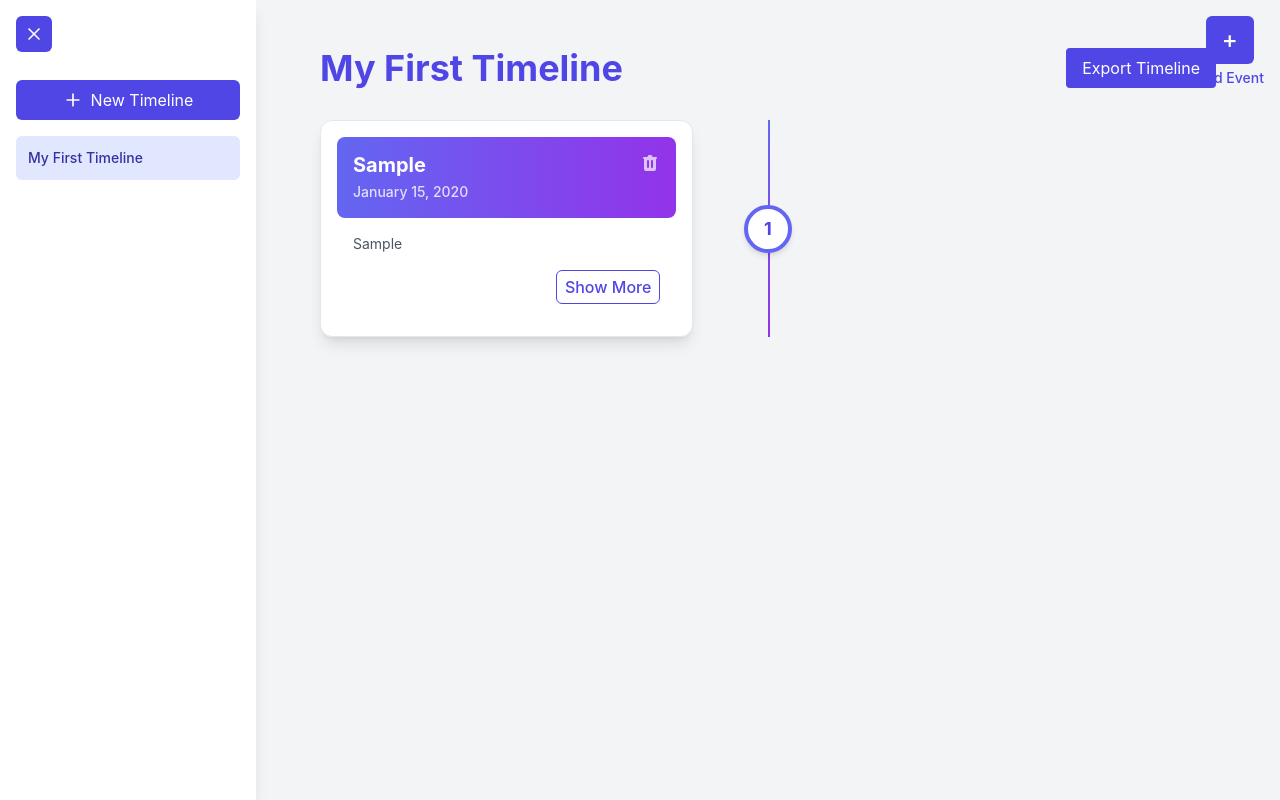
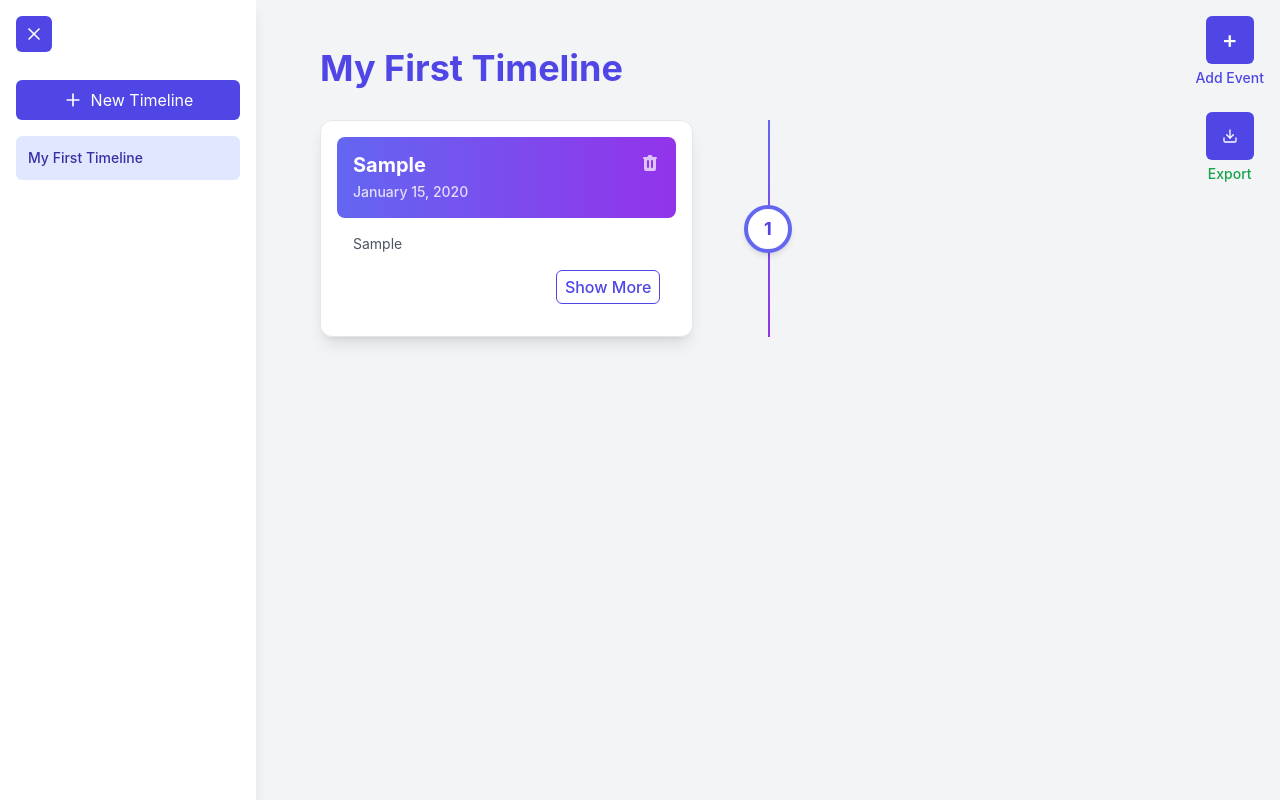
Before and after one commit to sayantan-2/Simple-timeline-maker, a React (Create React App) app: page / in a window 1280 px wide. Both pictures are taken after typing "Sample", "2020-01-15", "Sample" into the empty fields and a click on the button "Add Event". Built offline with nearby package versions, Linux system fonts and the light colour scheme.

Commit message:
bug fixes

```diff
--- a/src/components/AddEventButton.jsx
+++ b/src/components/AddEventButton.jsx
@@ -2,7 +2,7 @@ import React from "react";
 import { Button } from "./ui/button";
 
 const AddEventButton = ({ onClick }) => (
-  <div className="fixed top-4 right-4 text-center">
+  <div className="text-center">
     <Button
       onClick={onClick}
       className="rounded-full w-12 h-12 bg-indigo-600 hover:bg-indigo-700 text-white text-2xl font-bold"
--- /dev/null
+++ b/src/components/ExportButton.jsx
@@ -0,0 +1,17 @@
+import React from "react";
+import { Button } from "./ui/button";
+import { Download } from "lucide-react";
+
+const ExportButton = ({ onClick }) => (
+  <div className="text-center">
+    <Button
+      onClick={onClick}
+      className="rounded-full w-12 h-12 bg-green-600 hover:bg-green-700 text-white flex items-center justify-center"
+    >
+      <Download size={24} />
+    </Button>
+    <p className="mt-1 text-sm text-green-600 font-medium">Export</p>
+  </div>
+);
+
+export default ExportButton;
--- a/src/components/Timeline.jsx
+++ b/src/components/Timeline.jsx
@@ -4,6 +4,7 @@ import TimelineList from "./TimelineList";
 import { DetailedEventCard } from "./DetailedEventCard";
 import EditEventForm from "./EditEventForm";
 import AddEventButton from "./AddEventButton";
+import ExportButton from "./ExportButton";
 import PopupForm from "./PopupForm";
 import { Pencil } from "lucide-react";
 
@@ -45,6 +46,7 @@ const Timeline = ({ events, onEventsUpdate, timelineName, onRename }) => {
 
   const handleTitleKeyDown = (e) => {
     if (e.key === "Enter") {
+      e.preventDefault();
       finishEditing();
     } else if (e.key === "Escape") {
       setEditedTitle(timelineName);
@@ -103,9 +105,10 @@ const Timeline = ({ events, onEventsUpdate, timelineName, onRename }) => {
 
   return (
     <div className="min-h-screen bg-gray-100 py-12 px-4 sm:px-6 lg:px-8">
-      <div className="max-w-4xl mx-auto">
+      <div className="max-w-4xl mx-auto relative">
         <div className="flex justify-between items-start gap-4 mb-8">
           <div className="flex-grow max-w-[70%]">
+            <div className="group relative">
               {isEditingTitle ? (
                 <div className="w-full">
                   <textarea
@@ -126,33 +129,26 @@ const Timeline = ({ events, onEventsUpdate, timelineName, onRename }) => {
                   />
                 </div>
               ) : (
-              <div className="group flex items-start gap-2">
-                <h1 className="text-4xl font-bold text-indigo-600 whitespace-pre-wrap break-words">
+                <>
+                  <h1 className="text-4xl font-bold text-indigo-600 break-words pr-12">
                     {timelineName}
                   </h1>
                   <button
                     onClick={startEditing}
-                  className="text-gray-500 hover:text-indigo-600 p-1 rounded-md transition-colors opacity-0 group-hover:opacity-100 mt-2"
+                    className="absolute top-0 right-0 text-gray-500 hover:text-indigo-600 p-1 rounded-md transition-colors opacity-0 group-hover:opacity-100"
                     title="Rename Timeline"
                   >
-                  <Pencil size={20} />
+                    <Pencil size={24} />
                   </button>
-              </div>
+                </>
               )}
             </div>
-          {events.length > 0 && (
-            <button
-              onClick={exportTimeline}
-              className="bg-indigo-600 text-white px-4 py-2 rounded hover:bg-indigo-700 flex-shrink-0"
-            >
-              Export Timeline
-            </button>
-          )}
           </div>
-
-        {events.length > 0 && (
+          <div className="fixed top-4 right-4 flex flex-col items-center space-y-6">
             <AddEventButton onClick={() => setIsFormVisible(true)} />
-        )}
+            {events.length > 0 && <ExportButton onClick={exportTimeline} />}
+          </div>
+        </div>
 
         {isFormVisible && (
           <PopupForm onClose={() => setIsFormVisible(false)}>
```
Also changed, not shown: 1 other file (tests, documents, lock files or other folders). Lines whose indentation alone changed are shown as unchanged.
